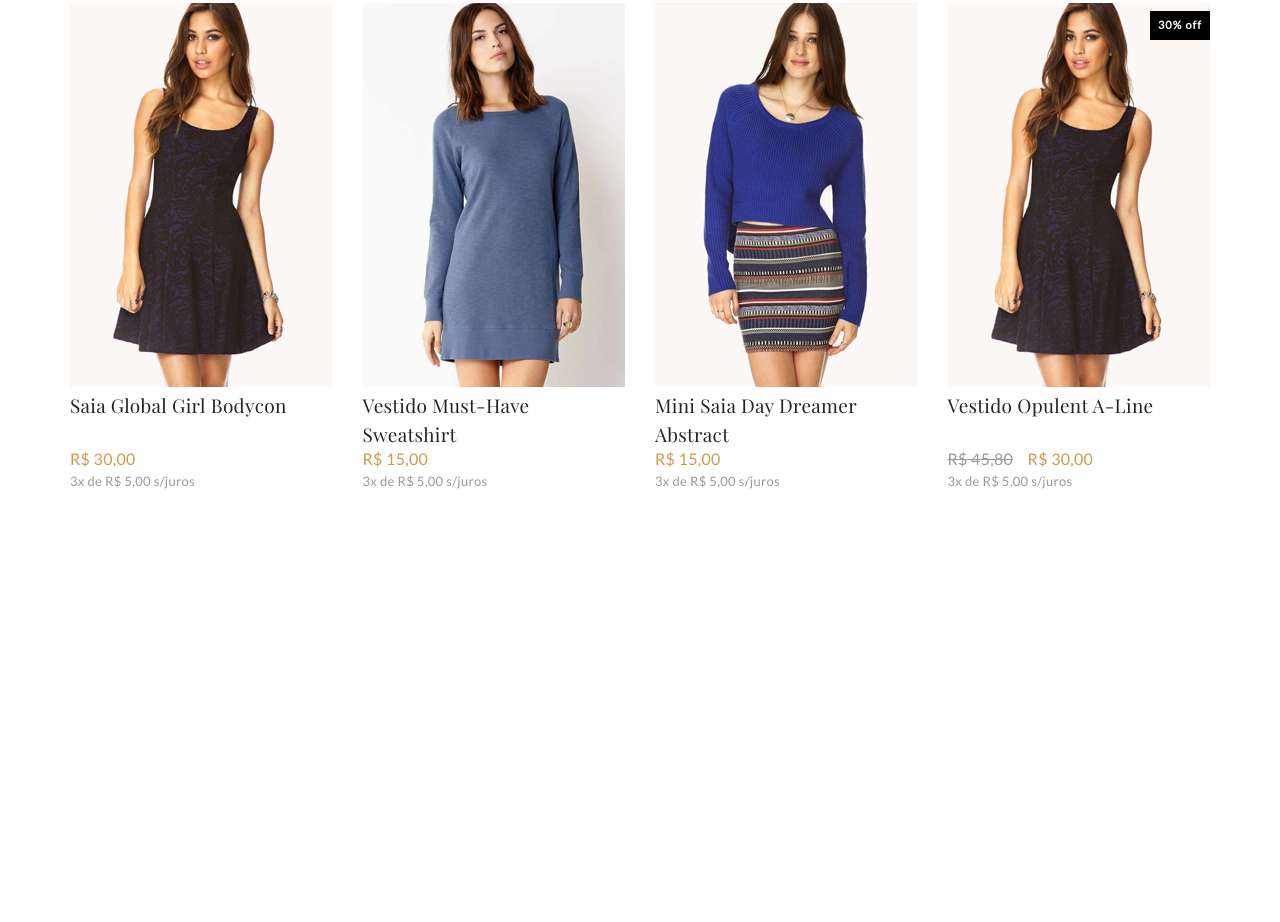
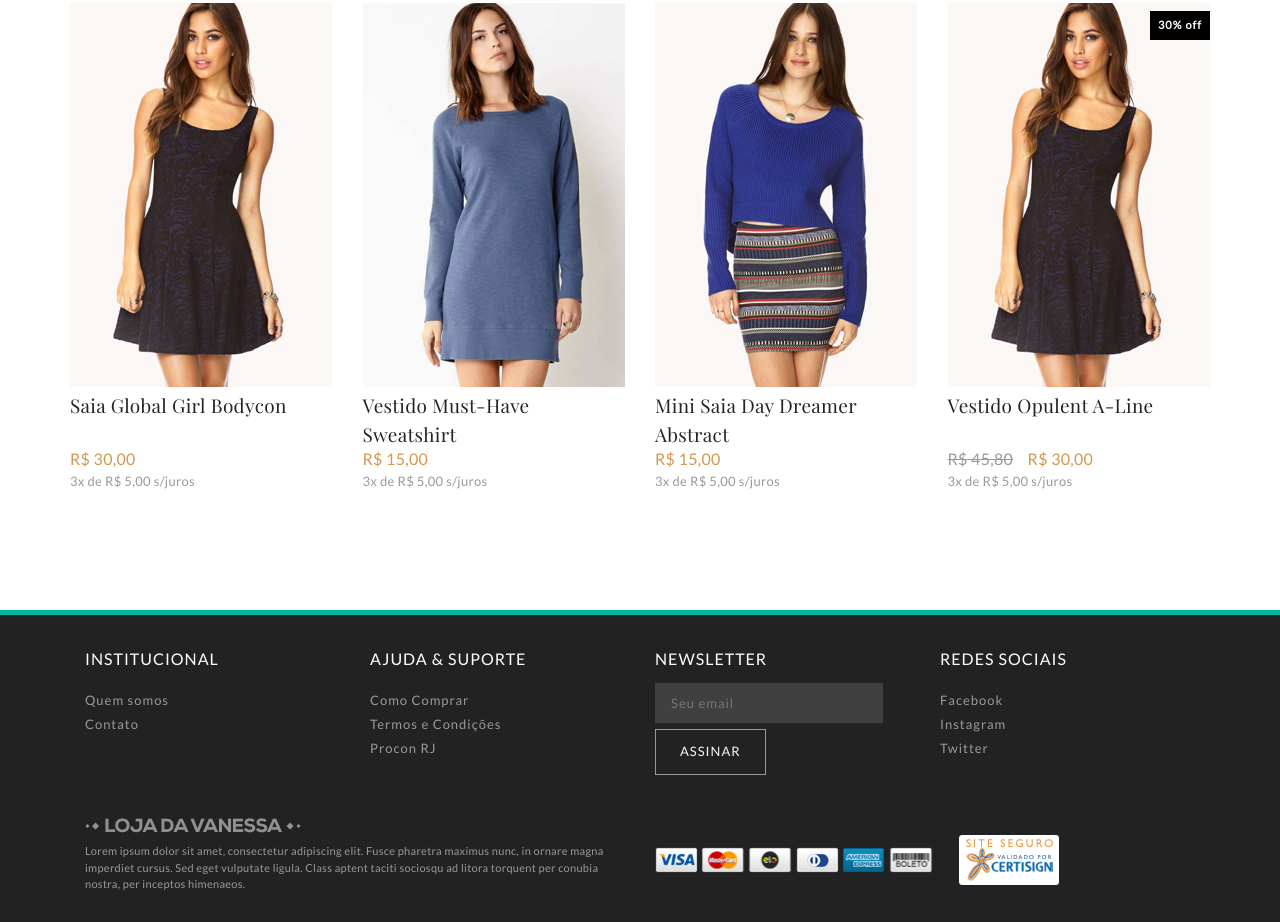
Before and after one commit to LucasSAmaral/touch, a website: page index.html in a window 1280 px wide. Shown: the part 1405-2327 px from the top of the page. Before the commit the page ends 1909 px from the top, so only its background shows below. Drawn offline with nearby package versions, Linux system fonts and the light colour scheme.

Commit message:
Front-End finalized

```diff
--- a/index.html
+++ b/index.html
@@ -163,6 +163,72 @@
             </div>
         </div>
 
+        <footer>
+
+            <div class="footer__container row">
+
+                <div class="footer__container-links col-md-3">
+                    <p class="footer__container-title">INSTITUCIONAL</p>
+                    <ul>
+                        <li><a href="javascript:;">Quem somos</a></li>
+                        <li><a href="javascript:;">Contato</a></li>
+                    </ul>
+                </div>
+
+                <div class="footer__container-links col-md-3">
+                        <p class="footer__container-title">AJUDA & SUPORTE</p>
+                        <ul>
+                            <li><a href="javascript:;">Como Comprar</a></li>
+                            <li><a href="javascript:;">Termos e Condições</a></li>
+                            <li><a href="javascript:;">Procon RJ</a></li>
+                        </ul>
+                </div>
+
+                <div class="footer__container-links col-md-3">
+                        <p class="footer__container-title">NEWSLETTER</p>
+                        <input type="text" placeholder="Seu email">
+                        <a href="javascript:;" class="subscribe">assinar</a>
+                </div>
+
+                <div class="footer__container-links col-md-3">
+                        <p class="footer__container-title">Redes sociais</p>
+                        <ul>
+                            <li><a href="javascript:;">Facebook</a></li>
+                            <li><a href="javascript:;">Instagram</a></li>
+                            <li><a href="javascript:;">Twitter</a></li>
+                        </ul>
+                </div>
+
+
+
+            </div>
+
+            <div class="footer__bottom-container row">
+
+                <div class="footer__bottom-left-content col-md-6">
+                    <div class="footer__bottom-left-content--image">
+                            <img src="src/assets/logo-s.png" alt="">
+                    </div>
+                    <p>Lorem ipsum dolor sit amet, consectetur adipiscing elit. Fusce pharetra maximus nunc, in ornare magna imperdiet cursus. Sed eget vulputate ligula. Class aptent taciti sociosqu ad litora torquent per conubia nostra, per inceptos himenaeos.</p>
+                </div>
+                <div class="footer__bottom-right-content col-md-6">
+                    <div class="footer__bottom-right-content--payment">
+                        <img src="src/assets/f-visa.png" alt="Visa">
+                        <img src="src/assets/f-mastercard.png" alt="Mastercard">
+                        <img src="src/assets/f-elo.png" alt="Elo">
+                        <img src="src/assets/f-diners.png" alt="Diners club">
+                        <img src="src/assets/f-amex.png" alt="American Express">
+                        <img src="src/assets/f-boleto.png" alt="Boleto bancário">
+                    </div>
+                    <div class="footer__bottom-right-content--safe-site">
+                        <img src="src/assets/site-seguro.png" alt="Site seguro. Validado pela Certisign">
+                    </div>
+                </div>
+
+            </div>
+
+        </footer>
+
     </div>
 
     <script src="https://ajax.googleapis.com/ajax/libs/jquery/3.3.1/jquery.min.js"></script>
--- /dev/null
+++ b/src/scss/modules/_footer.scss
@@ -0,0 +1,110 @@
+footer {
+    border-top: 5px solid #00b8a4;
+    background-color: #222222;
+    font-family: 'Lato', sans-serif;
+}
+
+.footer {
+    &__container {
+        padding-top: 32px;
+        padding-bottom: 37px;
+        max-width: 1140px;
+        width: 100%;
+        margin: 0 auto;
+        color: #9a9a9a;
+
+        &-links {
+            p {
+                margin: 0;
+            }
+
+            ul {
+                padding: 0;
+                list-style: none;
+                margin-top: 16px;
+
+                li {
+                    a {
+                        color: #9a9a9a;
+                        font-size: 13px;
+                        letter-spacing: 1px;
+                    }
+                }
+            }
+
+            input[type="text"] {
+                letter-spacing: 1px;
+                font-size: 13px;
+                color: #9a9a9a;
+                padding: 12px 16px;
+                background-color: #404040;
+                display: block;
+                border: 0;
+                width: 228px;
+                height: 40px;
+                margin-top: 12px;
+                margin-bottom: 6px;
+            }
+
+            .subscribe {
+                font-size: 13px;
+                letter-spacing: 1px;
+                color: #f8f8f8;
+                text-transform: uppercase;
+                padding: 12px 24px;
+                border: 1px solid #979797;
+                float: left;
+
+                &:hover {
+                    text-decoration: none;
+                }
+            }
+
+        }
+
+        &-title {
+            letter-spacing: 1px;
+            color: #ffffff;
+            font-size: 16px;
+            text-transform: uppercase;
+        }
+    }
+
+    &__bottom {
+        &-container {
+            max-width: 1140px;
+            width: 100%;
+            margin: 0 auto;
+            padding-bottom: 14px;
+        }
+
+        &-left-content {
+
+            &--image {
+                margin-bottom: 7px;
+            }
+
+            p {
+                font-size: 11px;
+                font-family: 'Lato', sans-serif;
+                letter-spacing: 0.3px;
+                color: #9a9a9a;
+                margin: 0;
+            }
+        }
+
+        &-right-content {
+
+            padding: 23px 15px;
+
+            &--payment {
+                display: inline-block;
+            }
+
+            &--safe-site {
+                display: inline-block;
+                margin-left: 22px;
+            }
+        }
+    }
+}
--- a/src/scss/modules/_other-products.scss
+++ b/src/scss/modules/_other-products.scss
@@ -6,6 +6,7 @@
         width: 100%;
         margin: 0 auto;
         margin-top: 88px;
+        margin-bottom: 106px;
     }
 
     &__title {
--- a/src/scss/style.scss
+++ b/src/scss/style.scss
@@ -3,3 +3,4 @@
 @import 'modules/header';
 @import 'modules/product';
 @import 'modules/other-products';
+@import 'modules/footer';
```
Also changed, not shown: build/css/min/touch.min.css, build/css/touch.css, src/assets/site-seguro.png (renamed from src/assets/100-x-46-fundo-branco.png), 1 other file.
